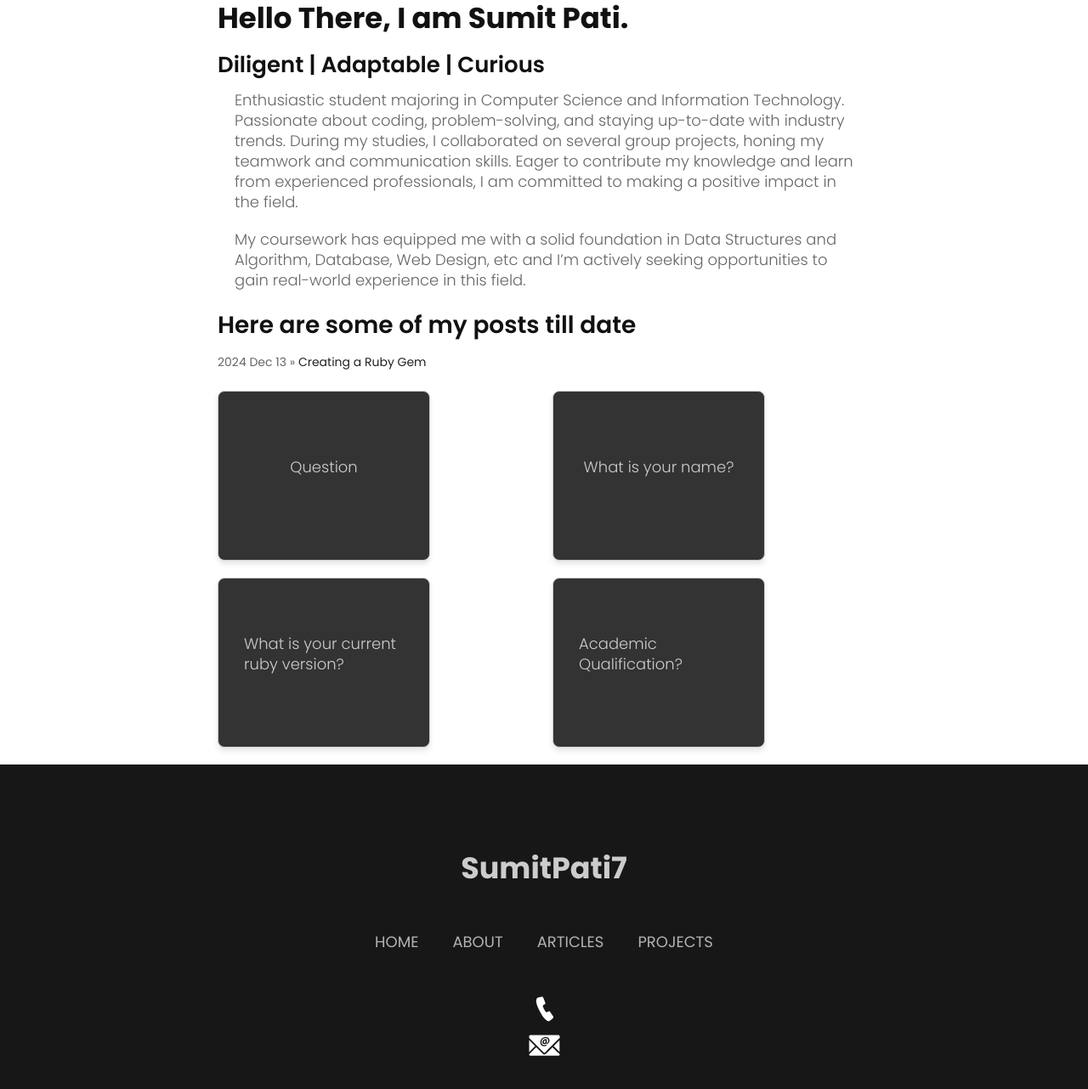
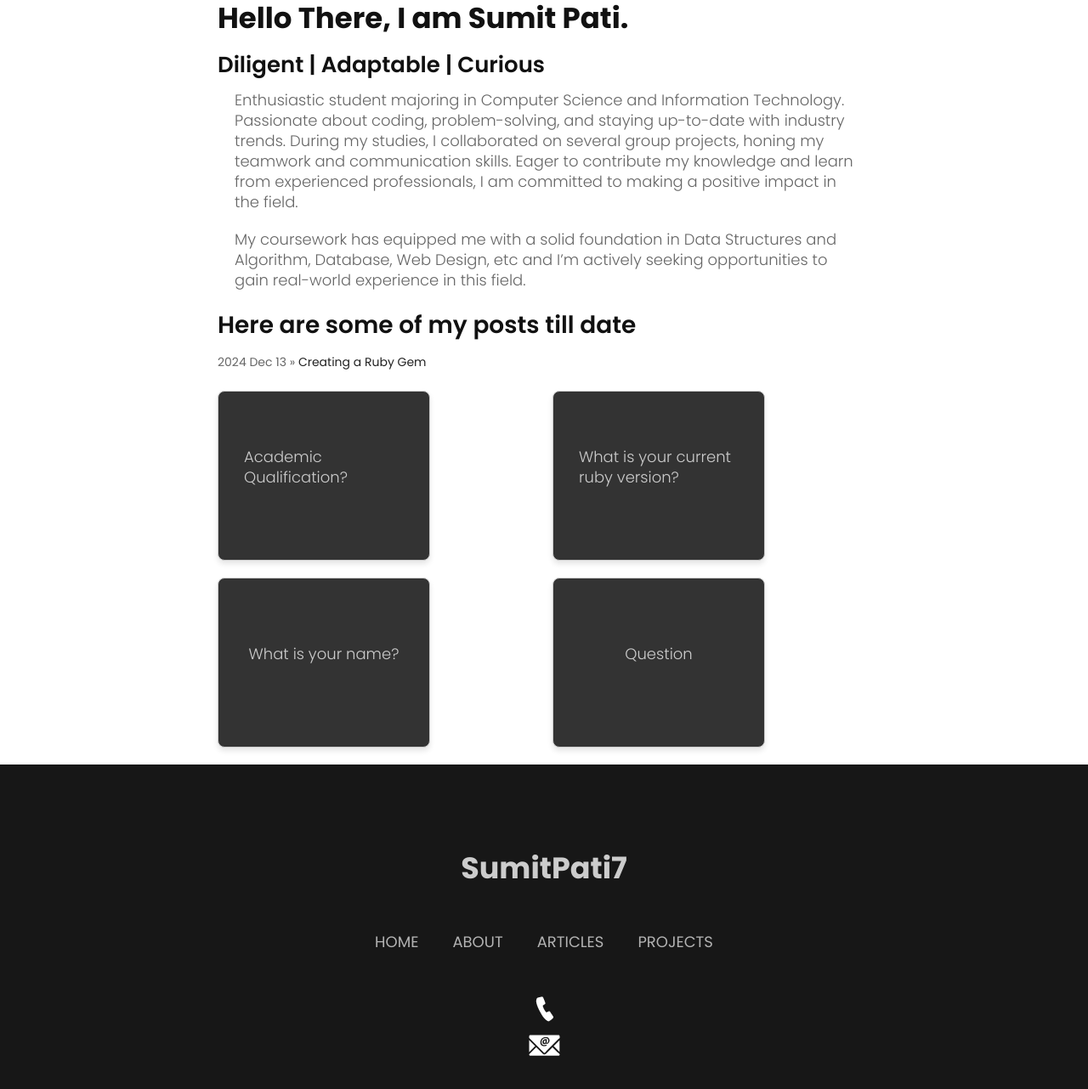
Before and after one commit to sumitpati7/blog, a Jekyll site: the page built from index.md, in a window 1280 px wide, cut to the strip 83-1384 px from the top of the page. Shown: the top 1282 px of the strip at 85% size. Built offline with Jekyll 4.4.1, drawn with Linux system fonts in a browser that asks for light colours; nearby versions of some CDN libraries; some web fonts are replaced; comment, search, counter and statistics services are not loaded.

Commit message:
auto commit

```diff
--- a/index.md
+++ b/index.md
@@ -2,17 +2,17 @@
 layout: default
 title: SumitPati7
 flashcards:
-  - question: Question
-    answer: Answer
+  - question: Academic Qualification?
+    answer: Bachelor in CSIT
+
+  - question: What is your current ruby version?
+    answer: 3\.3.4
 
   - question: What is your name?
     answer: My name is **Sumit Pati**.
 
-  - question: What is your current ruby version?
-    answer: 3\.3.4
-
-  - question: Academic Qualification?
-    answer: Bachelor in CSIT
+  - question: Question
+    answer: Answer
 
 ---
 # Hello There, I am Sumit Pati.
```
